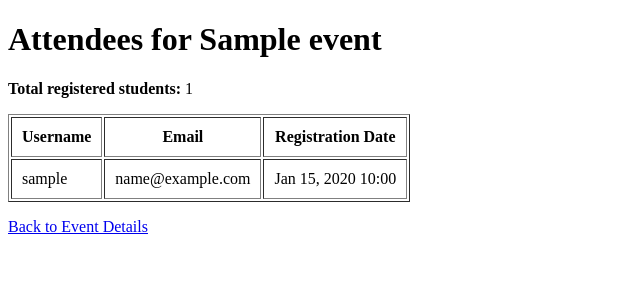
After one commit to dikshya412/Event_Registration_Management, a Django app: page /events/event/1/attendees/ in a window 1280 px wide. The commit adds this page. Shown: the top 300 px of the page, without its empty margins (0-640 px from the left). Run offline with Django 5.2, Linux system fonts and the light colour scheme; a user stored in the database is signed in; tables that the repository leaves empty hold one stand-in row (values such as "Sample post").

Commit message:
event status

```diff
--- /dev/null
+++ b/events/templates/events/event_attendees.html
@@ -0,0 +1,37 @@
+<!DOCTYPE html>
+<html lang="en">
+<head>
+    <meta charset="UTF-8">
+    <meta name="viewport" content="width=device-width, initial-scale=1.0">
+    <title>Event Attendees</title>
+</head>
+<body>
+    <h1>Attendees for {{ event.title }}</h1>
+    <p><strong>Total registered students:</strong> {{ registrations.count }}</p>
+    {% if registrations %}
+        <table border="1" cellpadding="10">
+            <thead>
+                <tr>
+                    <th>Username</th>
+                    <th>Email</th>
+                    <th>Registration Date</th>
+                </tr>
+            </thead>
+            <tbody>
+                {% for registration in registrations %}
+                    <tr>
+                        <td>{{ registration.student.username }}</td>
+                        <td>{{ registration.student.email|default:"Not provided" }}</td>
+                        <td>{{ registration.registered_at|date:"M d, Y H:i" }}</td>
+                    </tr>
+                {% endfor %}
+            </tbody>
+        </table>
+    {% else %}
+        <p>No students have registered for this event yet.</p>
+    {% endif %}
+    <p>
+        <a href="{% url 'event_detail' event.id %}">Back to Event Details</a>
+    </p>
+</body>
+</html>
--- a/events/templates/events/event_detail.html
+++ b/events/templates/events/event_detail.html
@@ -42,6 +42,8 @@
     <a href="{% url 'event_update' event.id %}"> Edit Event </a>
     <br><br>
     <a href="{% url 'event_delete' event.id %}"> Delete Event </a>
+    <br>
+    <a href="{% url 'event_attendees' event.id %}">View Attendees </a>
     {% endif %}
 
     {% if user.is_authenticated %}
@@ -59,7 +61,6 @@
         to register for this event.
     </p>
     {% endif %}
-
     <br><br>
     <a href="{% url 'event_list' %}">← Back to Events</a>
 
--- a/events/urls.py
+++ b/events/urls.py
@@ -13,4 +13,5 @@ urlpatterns = [
     path('<int:event_id>/', views.event_detail, name='event_detail'),
     path('my-registrations/', views.my_registrations, name='my_registrations'),
     path('registration/<int:registration_id>/cancel/',views.cancel_registration,name='cancel_registration'),
+    path('event/<int:event_id>/attendees/',views.event_attendees,name='event_attendees'),
 ]
--- a/events/views.py
+++ b/events/views.py
@@ -12,6 +12,16 @@ from django.contrib import messages
 # for event lists
 def event_list(request):
     events = Event.objects.all()
+    now = timezone.localtime()
+
+    for event in events:
+        event_datetime = timezone.make_aware(
+            timezone.datetime.combine(event.date, event.time)
+        )
+        if event_datetime < now:
+            event.status = 'Completed'
+        else:
+            event.status = 'Upcoming'
 
     return render(request, 'events/event_list.html', {
         'events': events
@@ -191,3 +201,20 @@ def cancel_registration(request, registration_id):
         return redirect('my_registrations')
 
     return redirect('my_registrations')
+
+
+@login_required
+def event_attendees(request, event_id):
+    event = get_object_or_404(Event, id=event_id)
+
+    if event.organizer != request.user:
+        return HttpResponse("You are not allowed to view these registrations.")
+
+    registrations = Registration.objects.filter(
+        event=event
+    ).select_related('student').order_by('registered_at')
+
+    return render(request,'events/event_attendees.html',{
+            'event': event,
+            'registrations': registrations
+        })
```
Also changed, not shown: events/templates/events/event_list.html (+4 -7 lines), events/templates/events/login.html (+0 -7 lines).
